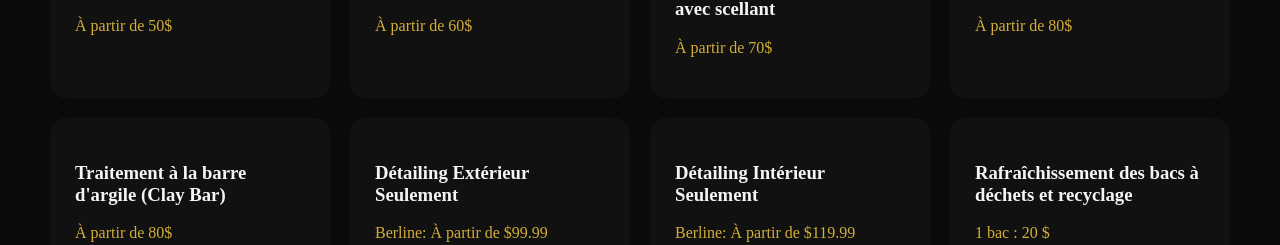
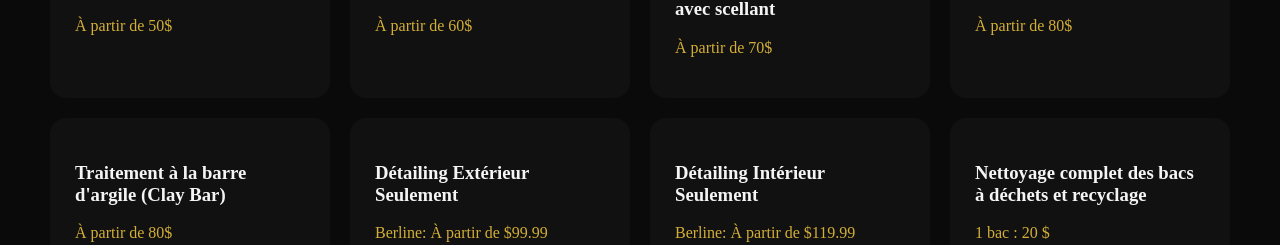
Before and after one commit to Ascendant35/Official-ascendant-auto-detailing, a Next.js app: page /fr/tarifs in a window 1280 px wide. Shown: the part 3876-4121 px from the top of the page. Built offline with nearby package versions, Linux system fonts and the light colour scheme.

Commit message:
Update page.jsx

```diff
--- a/app/fr/tarifs/page.jsx
+++ b/app/fr/tarifs/page.jsx
@@ -392,7 +392,7 @@ export default function TarifsFR() {
             />
 
             <Extra
-  title="Rafraîchissement des bacs à déchets et recyclage"
+  title="Nettoyage complet des bacs à déchets et recyclage"
   price={
     <>
       <p style={{ margin: "0 0 6px 0" }}>1 bac : 20 $</p>
```
